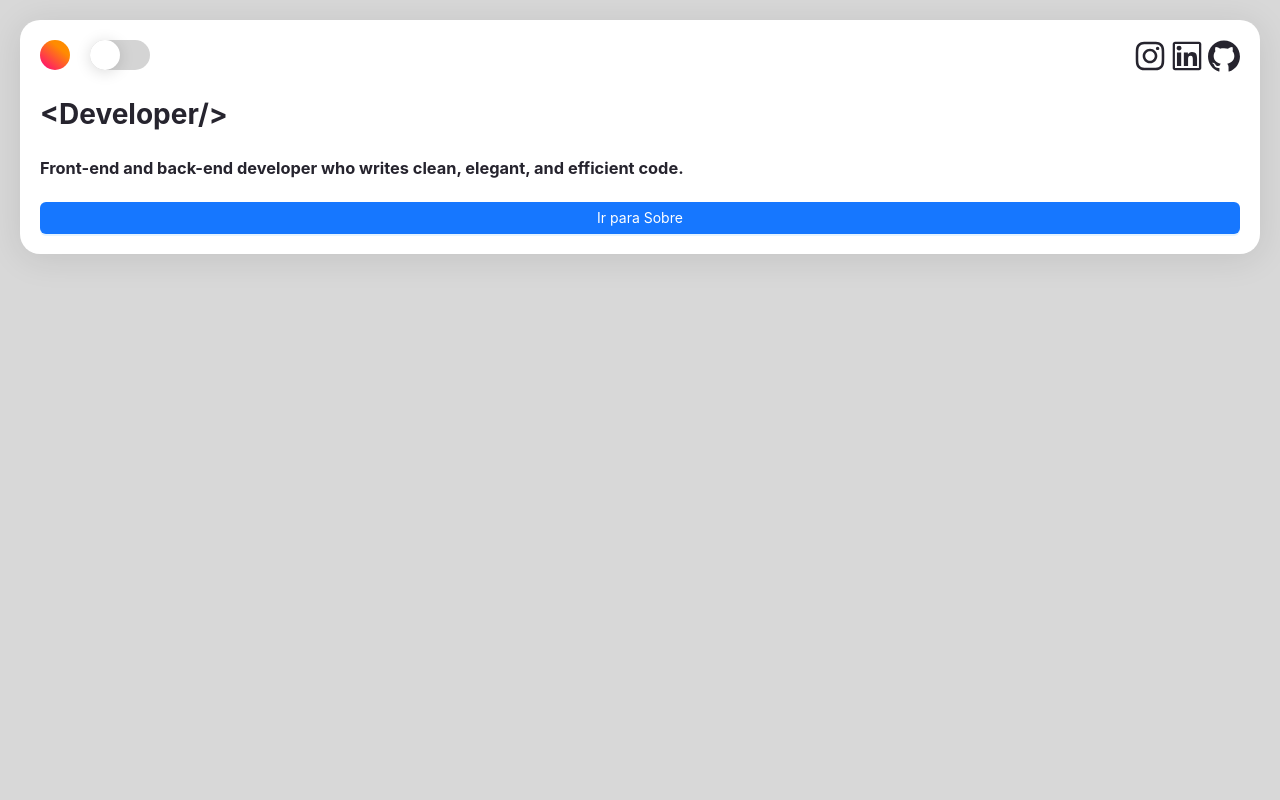
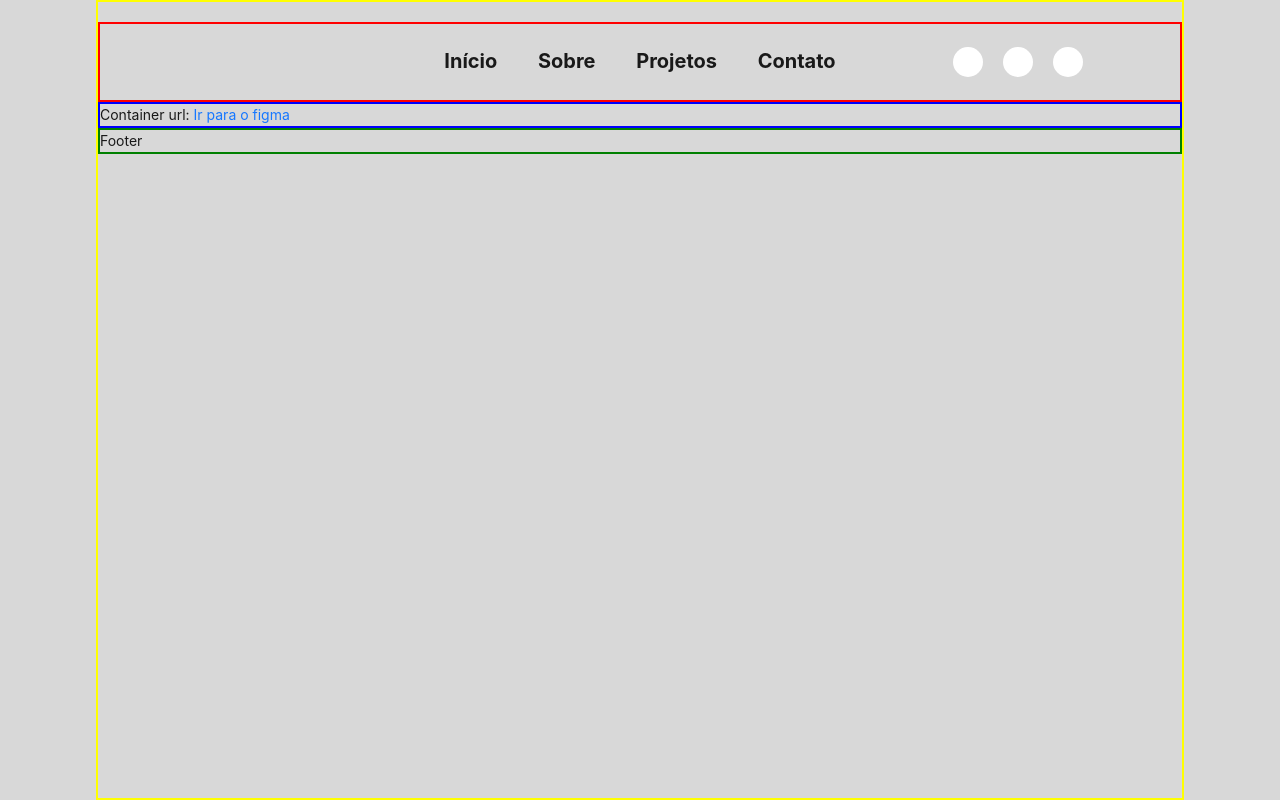
Before and after one commit to douglasrosso/portfolio, a Next.js app: page / in a window 1280 px wide. Built offline with nearby package versions, Linux system fonts and the light colour scheme.

Commit message:
feat: alteração no layout

```diff
--- a/src/app/context/StoreContext.tsx
+++ b/src/app/context/StoreContext.tsx
@@ -30,14 +30,14 @@ export const StoreProvider = ({ children }: { children: ReactNode }) => {
     primaryColor: "#1890ff",
     background: "#ffffff",
     contrast: "#d8d8d8",
-    color: "#26242e",
+    color: "#191919",
     isDark: false,
   };
 
   const darkTheme = {
     primaryColor: "#ff4d4f",
-    background: "#34323d",
-    contrast: "#26242e",
+    background: "#363636",
+    contrast: "#191919",
     color: "#ffffff",
     isDark: true,
   };
--- a/src/app/layout.tsx
+++ b/src/app/layout.tsx
@@ -56,7 +56,7 @@ function Content({
           style={{
             backgroundColor: theme.contrast,
             color: theme.color,
-            minHeight: "100vh",
+            height: "100vh",
           }}
         >
           {children}
--- a/src/app/page.tsx
+++ b/src/app/page.tsx
@@ -1,58 +1,79 @@
 "use client";
 
-import Link from "next/link";
-import { Button } from "antd";
-import Card from "./components/Card";
-import Switch from "./components/Switch";
-import {
-  GithubOutlined,
-  InstagramOutlined,
-  LinkedinOutlined,
-} from "@ant-design/icons";
-import { useStore } from "./context/StoreContext";
 import styled from "styled-components";
 
 const HomePage = () => {
-  const { theme } = useStore();
   return (
-    <div style={{ padding: "20px" }}>
-      <StyledWrapper>
-        <StyledHeader>
-          <Switch />
-          <StyledSocialMedias>
-            <InstagramOutlined
-              style={{ fontSize: "32px", color: theme.color }}
-            />
-            <LinkedinOutlined
-              style={{ fontSize: "32px", color: theme.color }}
-            />
-            <GithubOutlined style={{ fontSize: "32px", color: theme.color }} />
-          </StyledSocialMedias>
-        </StyledHeader>
-        <h1>&lt;Developer/&gt;</h1>
-        <h3>
-          Front-end and back-end developer who writes clean, elegant, and
-          efficient code.
-        </h3>
-        <Button type="primary">
-          <Link href="/about">Ir para Sobre</Link>
-        </Button>
-      </StyledWrapper>
-    </div>
+    <StyledWrapper>
+      <StyledHeader>
+        <StyleEmptySpace></StyleEmptySpace>
+        <StyleMenu>
+          <StyleMenuItem>Início</StyleMenuItem>
+          <StyleMenuItem>Sobre</StyleMenuItem>
+          <StyleMenuItem>Projetos</StyleMenuItem>
+          <StyleMenuItem>Contato</StyleMenuItem>
+        </StyleMenu>
+        <StyleSocialMedia>
+          <div></div>
+          <div></div>
+          <div></div>
+        </StyleSocialMedia>
+      </StyledHeader>
+      <StyledContainer>
+        Container url:{" "}
+        <a href="https://www.figma.com/design/0uKcDdxwZFvSnOZdkm78fN/Developer-Portfolio-Design-(Community)?node-id=14-11&node-type=frame&t=NUhbSum08QHQUgB6-0">
+          Ir para o figma
+        </a>
+      </StyledContainer>
+      <StyledFooter>Footer</StyledFooter>
+    </StyledWrapper>
   );
 };
 
-const StyledWrapper = styled(Card)``;
+const StyledWrapper = styled.div`
+  border: 2px solid yellow;
+  padding: 20px 0;
+  width: 85%;
+  height: 100%;
+  margin: 0 auto;
+`;
+const StyledHeader = styled.header`
+  border: 2px solid red;
+  height: 80px;
+  display: flex;
+  justify-content: space-around;
+`;
+const StyleEmptySpace = styled.div`
+  width: 30%;
+`;
+const StyleMenu = styled.div`
+  display: flex;
+  justify-content: space-around;
+  align-items: center;
+  width: 40%;
+`;
+const StyleMenuItem = styled.h1`
+  font-size: 20px;
+`;
+const StyleSocialMedia = styled.div`
+  width: 30%;
+  display: flex;
+  justify-content: center;
+  align-items: center;
+  gap: 20px;
 
-const StyledHeader = styled.div`
-  display: flex;
-  gap: 20px;
-  justify-content: space-between;
+  div {
+    width: 30px;
+    height: 30px;
+    border-radius: 50%;
+    background-color: white;
+  }
 `;
-
-const StyledSocialMedias = styled.div`
-  display: flex;
-  gap: 5px;
+const StyledContainer = styled.div`
+  border: 2px solid blue;
+`;
+const StyledFooter = styled.footer`
+  border: 2px solid green;
 `;
 
 export default HomePage;
```
